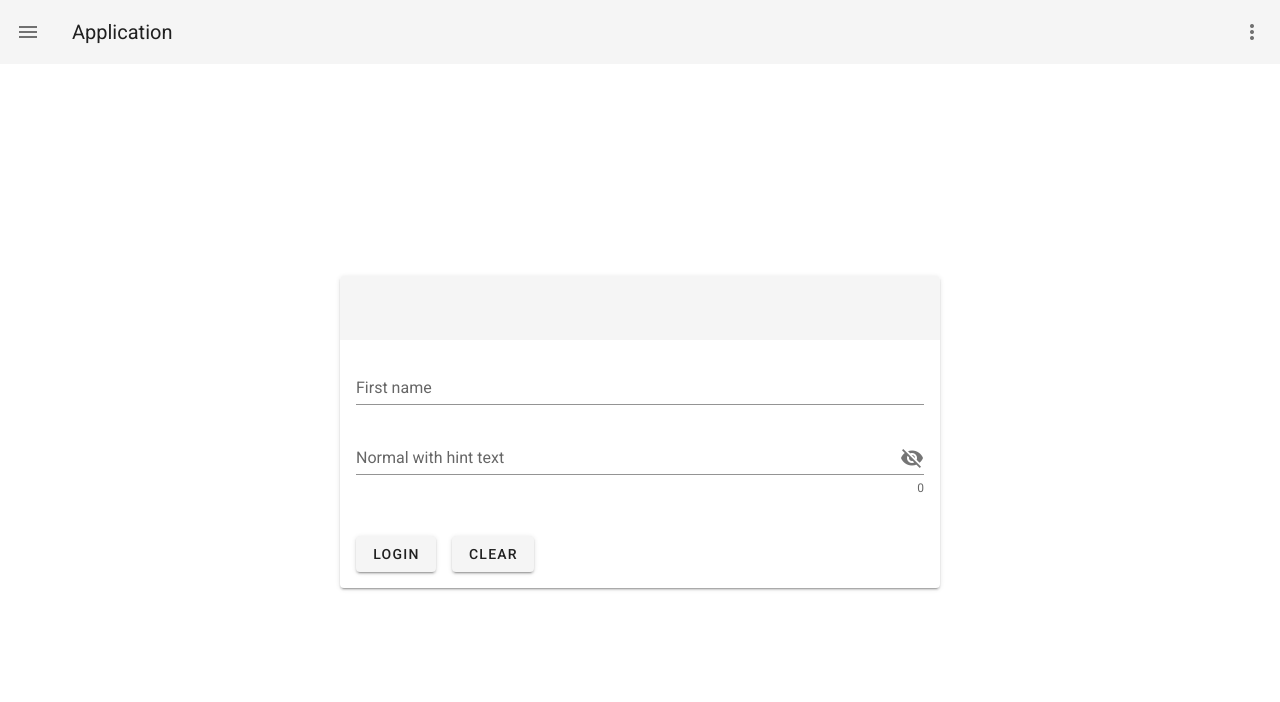
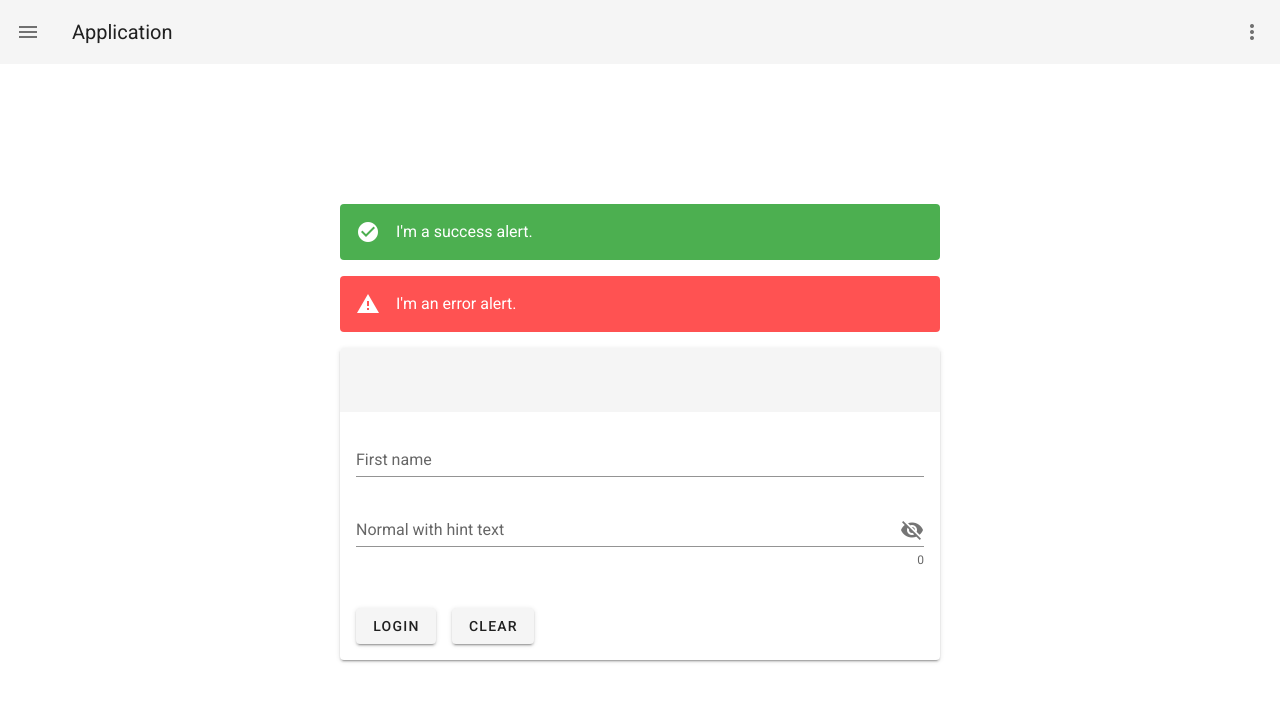
Before and after one commit to emmet-lv99/study-login, a Vue app: page /login in a window 1280 px wide. Shown: the top 702 px of the page. Built offline with nearby package versions, Linux system fonts and the light colour scheme.

Commit message:
err/suceess ui

```diff
--- a/src/store/index.js
+++ b/src/store/index.js
@@ -5,6 +5,10 @@ Vue.use(Vuex)
 
 export default new Vuex.Store({
   state: {
+    allUsers: [
+      {name: 'hoza', email: 'hoza@gmail.com', password: '123456'},
+      {name: 'zaza', email: 'zaza@gmail.com', password: '123456'},
+    ]
   },
   mutations: {
   },
--- a/src/views/Login.vue
+++ b/src/views/Login.vue
@@ -1,5 +1,13 @@
 <template>
-  <v-container fill-height>
+  <v-container fill-height >
+    <v-layout column wrap align-content-center justify-center>
+      <v-alert type="success">
+        I'm a success alert.
+      </v-alert>
+      <v-alert type="error">
+        I'm an error alert.
+      </v-alert>
+
       <v-card
           width="600"
           class="mx-auto"
@@ -43,10 +51,14 @@
         </v-card-text>
 
       </v-card>
+    </v-layout>
+
   </v-container>
 </template>
 
 <script>
+import {mapState} from 'vuex'
+
 export default {
 
   name: "Login.vue",
@@ -60,9 +72,12 @@ export default {
       name: [val => (val || '').length > 0 || 'This field is required'],
     },
   }),
+  computed: {
+    ...mapState(['allUsers'])
+  },
   methods: {
     submit () {
-      console.log(123)
+      console.log(this.allUsers)
     },
     clear () {
       console.log(456)
```
Lines whose indentation alone changed are shown as unchanged.
